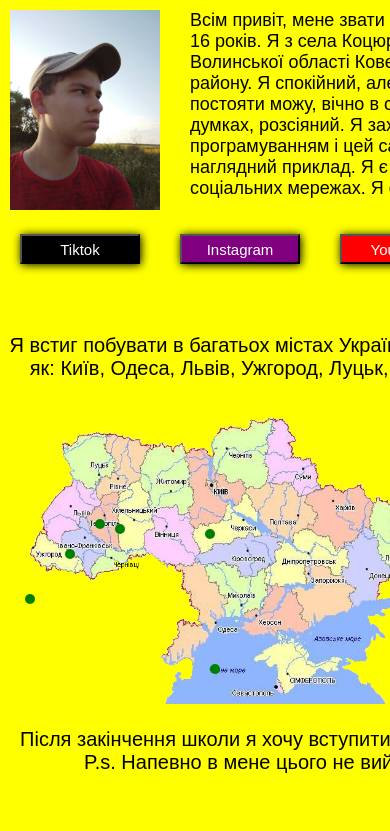
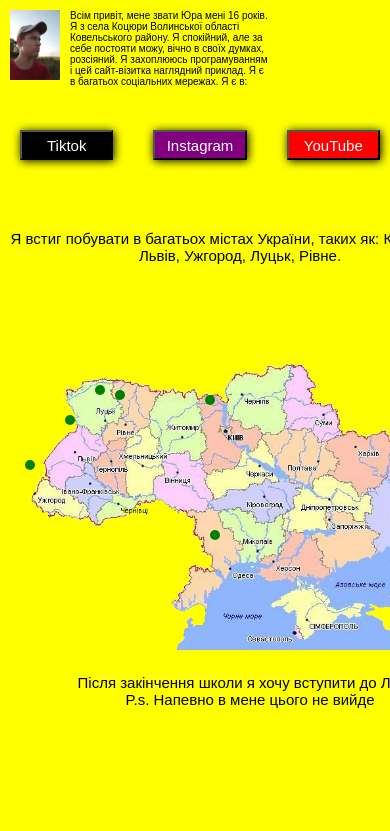
Before and after one commit to Yuriy2648/Site-about-me, a plain HTML site: page index.html in a window 390 px wide. Shown: the top 831 px of the page. Drawn offline with Linux system fonts and the light colour scheme; a web font is replaced by a local one.

Commit message:
Add files via upload

```diff
--- a/index.html
+++ b/index.html
@@ -225,10 +225,10 @@
             font-size: 50px;
         }
 
-        @media (max-width: 500px) {
+        @media (max-width: 471px) {
 
             body{
-                width: 500px;
+                width: 470px;
                 height: 100%;
                 margin: 0px;
                 padding: 0px;
@@ -305,38 +305,39 @@
             }
 
             #head{
-                width: 500px;
+                width: 470px;
                 height: 1000px;
                 background-color: yellow;
             }
 
             #map{
-                width: 450px;
-                height: 500px;
+                width: 460px;
+                height: 470px;
                 position: relative;
             }
 
             #me{
-                width: 150px;
-                height: 200px;
+                width: 50px;
+                height: 70px;
                 margin: 10px;
+                float: left;
             }
 
             #ua{
-                width: 430px;
+                width: 460px;
                 height: 300px;
                 margin: 10px;
             }
 
             #social{
-                width: 480px;
+                width: 400px;
                 height: 100px;
                 background-color: yellow;
                 display: flex;
             }
 
             #network1, #network2, #network3 {
-                width: 120px;
+                width: 100px;
                 height: 30px;
                 margin: 10px 20px;
                 background-color: purple;
@@ -368,28 +369,28 @@
             }
 
             #main{
-                font-size: 18px;
+                font-size: 10px;
                 color: black;
-                float: right;
-                margin: 10px;
-                width: 300px;
-                height: 200px;
+                float: left;
+                margin: 10px 0px;
+                width: 200px;
+                height: 100px;
                 font-family: 'Fira Sans Condensed', sans-serif;
             }
 
             #main2{
-                font-size: 20px;
+                font-size: 15px;
                 color: black;
                 float: center;
                 margin: 10px 0px;
                 width: 480px;
-                height: 50px;
+                height: 100px;
                 text-align: center;
                 font-family: 'Fira Sans Condensed', sans-serif;
             }
 
             #main3{
-                font-size: 20px;
+                font-size: 15px;
                 color: black;
                 float: center;
                 margin: 10px;
```
